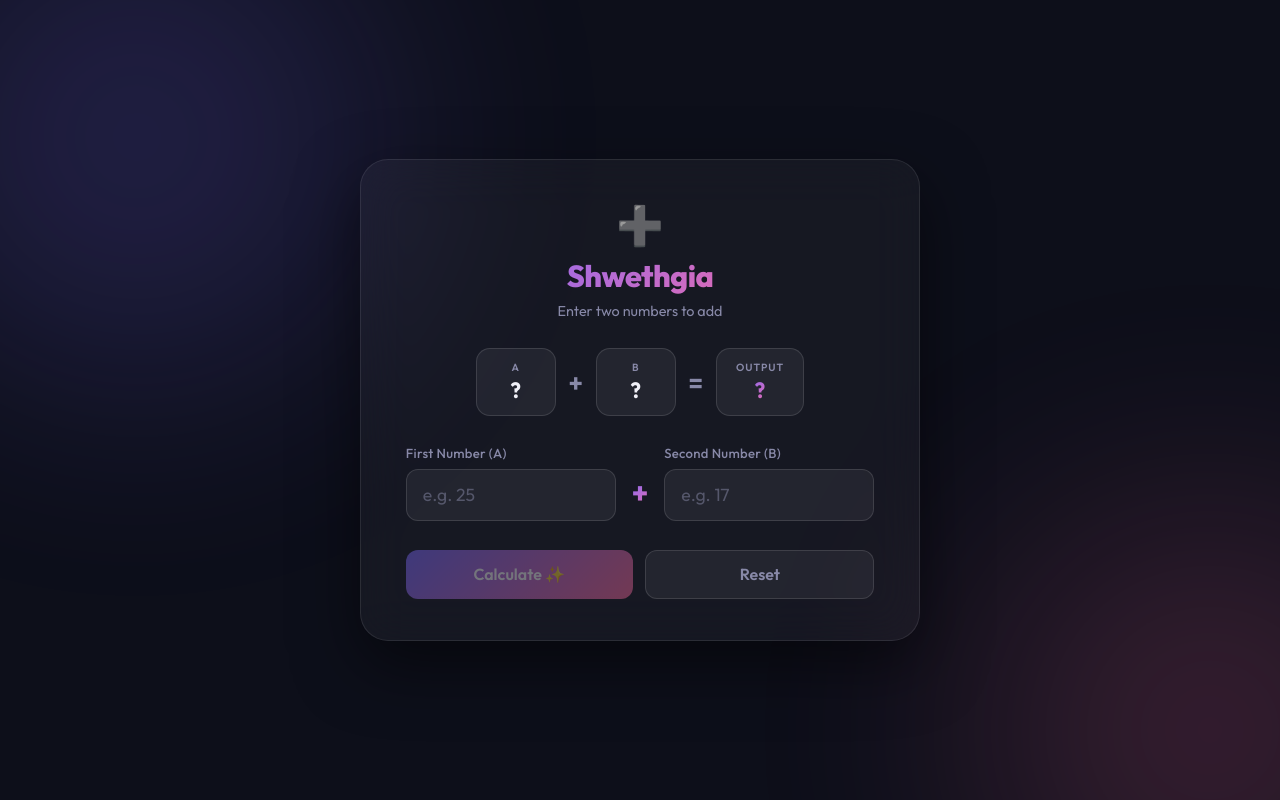
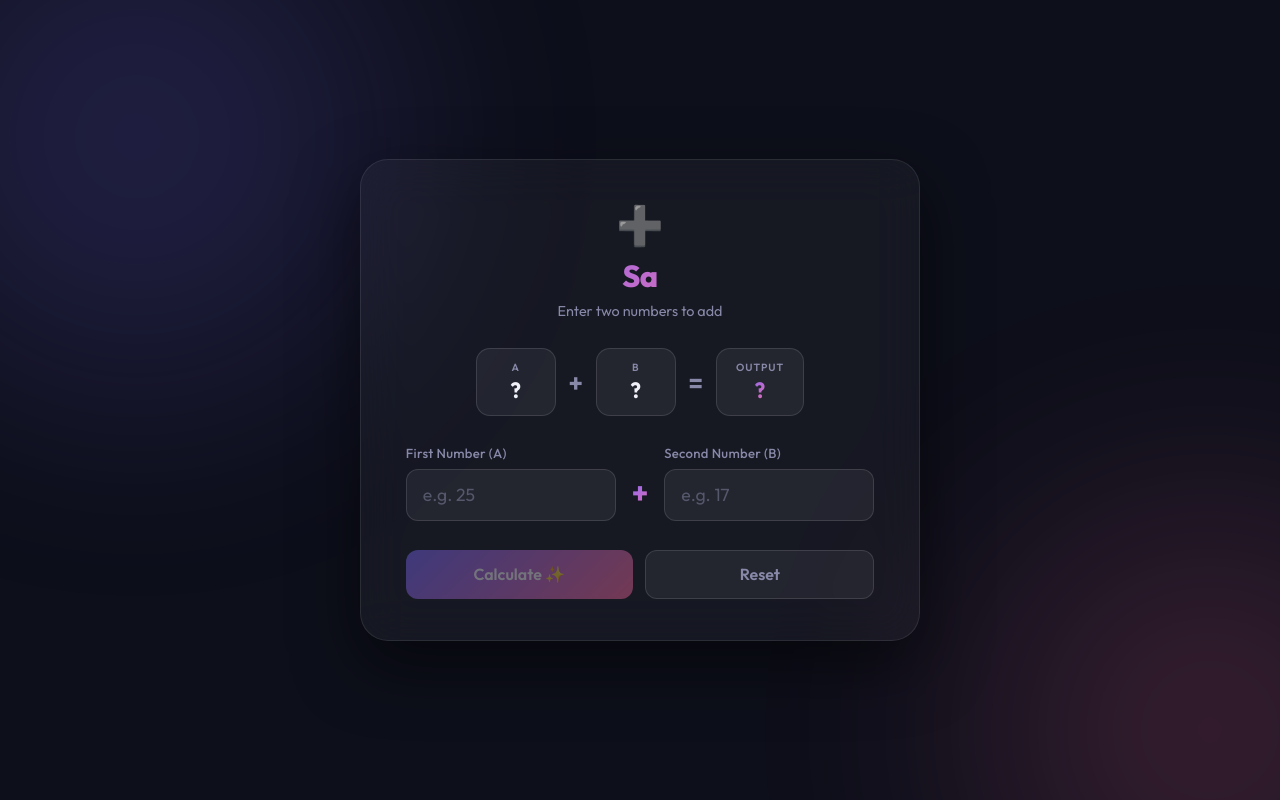
Before and after one commit to Vijayk0210/odcettesting, a React (Vite) app in the folder Odcet testing/addition-ui/: page / in a window 1280 px wide. Built offline with nearby package versions, Linux system fonts and the light colour scheme.

Commit message:
changes in line 52,36

```diff
--- a/Odcet testing/addition-ui/src/App.jsx
+++ b/Odcet testing/addition-ui/src/App.jsx
@@ -32,7 +32,7 @@ function App() {
       <div className="card">
         <div className="card-header">
           <span className="icon">➕</span>
-          <h1>Shwethgia</h1>
+          <h1>Sa</h1>
           <p className="subtitle">Enter two numbers to add</p>
         </div>
 
```
